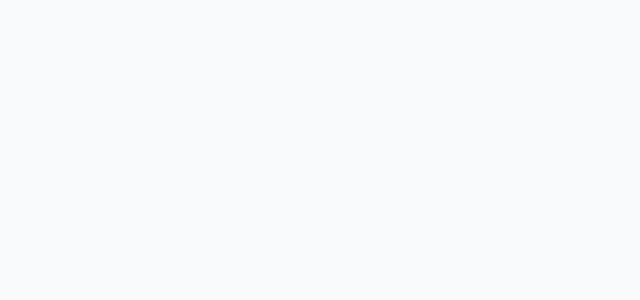
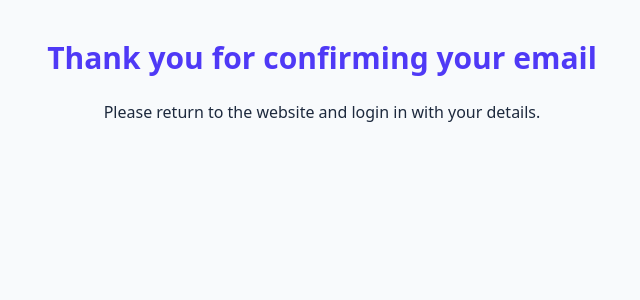
Before and after one commit to fac-32/Jobio-front, a React (Vite) app: page /confirm-email in a window 1280 px wide. Before the commit this address had no page. Shown: the top 300 px of the page, without its empty margins (318-958 px from the left). Built offline with nearby package versions, Linux system fonts and the light colour scheme.

Commit message:
Added in page for after confirming email address

```diff
--- a/src/App.tsx
+++ b/src/App.tsx
@@ -13,6 +13,7 @@ import MainLayout from './layout/MainLayout';
 const Home = lazy(() => import('./pages/Home'));
 const MatchPage = lazy(() => import('./pages/MatchPage/MatchPage'));
 const SignIn = lazy(() => import('./pages/Signin'));
+const ConfirmEmail = lazy(() => import('./pages/ConfirmEmail'));
 
 export default function App() {
     return (
@@ -24,6 +25,7 @@ export default function App() {
                         <Route path="/match" element={<MatchPage />} />
                         <Route path="/sign-in" element={<SignIn />} />
                     </Route>
+                    <Route path="/confirm-email" element={<ConfirmEmail />} />
                 </Routes>
             </Suspense>
         </>
--- /dev/null
+++ b/src/pages/ConfirmEmail.tsx
@@ -0,0 +1,13 @@
+
+export default function ConfirmEmail() {
+
+    return (
+        <div className="flex flex-col items-center mt-10 px-4">
+            <h1 className="text-3xl font-bold text-indigo-600 mb-6">
+                Thank you for confirming your email
+            </h1>
+
+            <p>Please return to the website and login in with your details.</p>
+        </div>
+    );
+}
```
